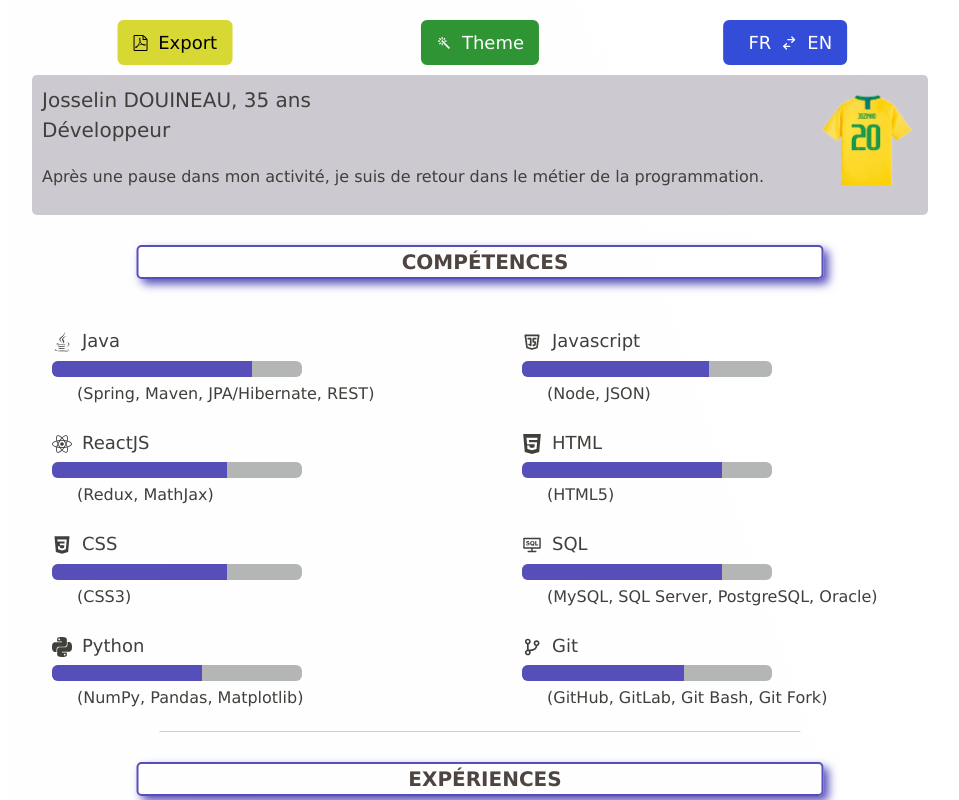
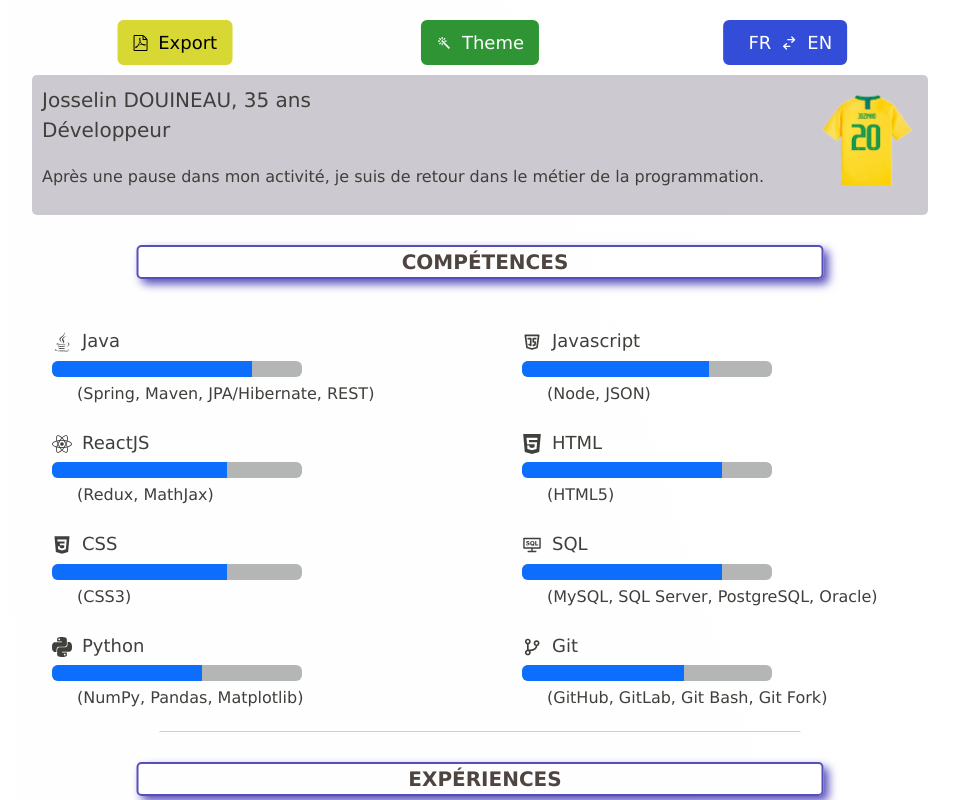
Before and after one commit to jozinho22/cv, a React (Create React App) app: page / in a window 1280 px wide. Shown: the top 800 px of the page, without its empty margins (160-1119 px from the left). Built offline with nearby package versions, Linux system fonts and the light colour scheme.

Commit message:
print-color-adjust property to print well wit moz

```diff
--- a/src/App.css
+++ b/src/App.css
@@ -12,6 +12,13 @@
   }
 
 }
+
+@media print {
+  #capture {
+      print-color-adjust: exact;
+  }
+}
+
 
 .App-logo {
   height: 40vmin;
--- a/src/components/CurriculumVitae.css
+++ b/src/components/CurriculumVitae.css
@@ -200,7 +200,7 @@ hr {
     }
 }
 
-.progress-bar, ::-webkit-progress-bar {
+.progress-bar, ::-webkit-progress-bar, ::-moz-progress-bar {
     background-color:var(--highlight-color) !important;
 }
 
```
Also changed, not shown: public/manifest.json.
